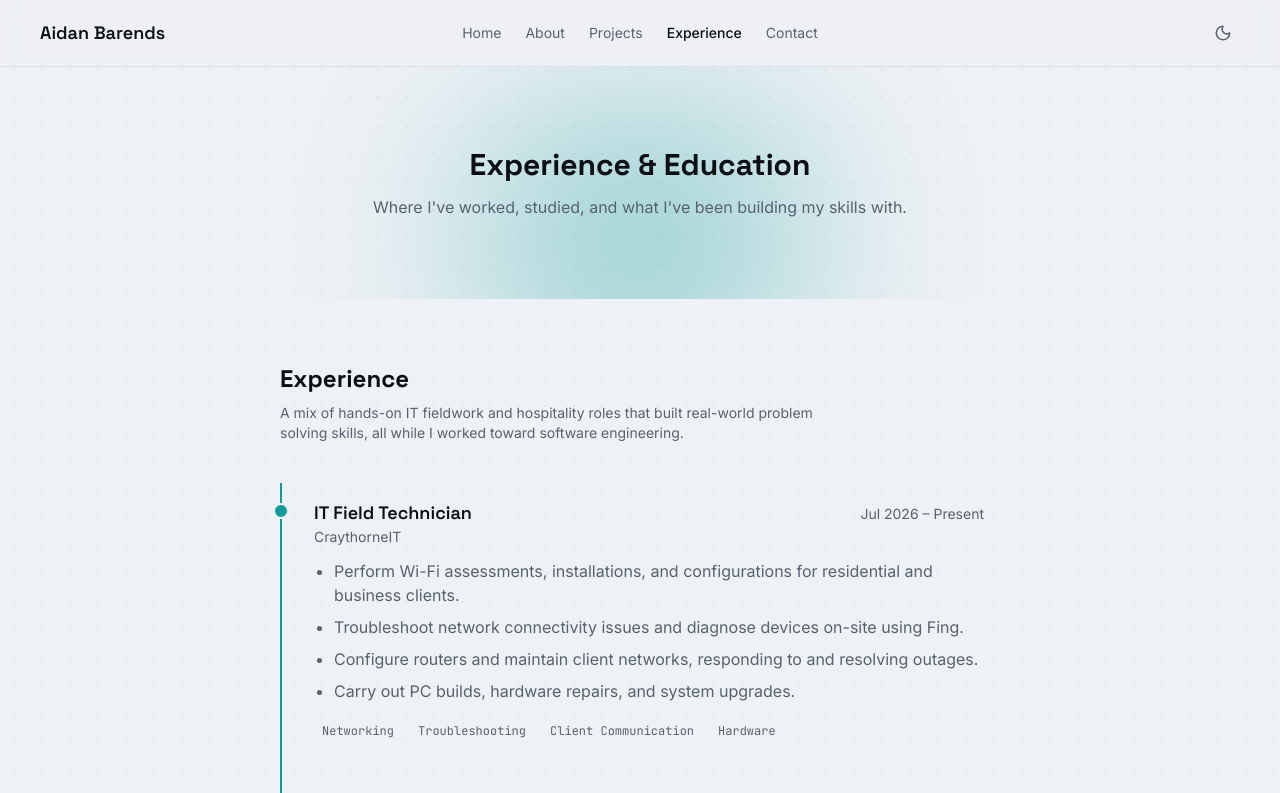
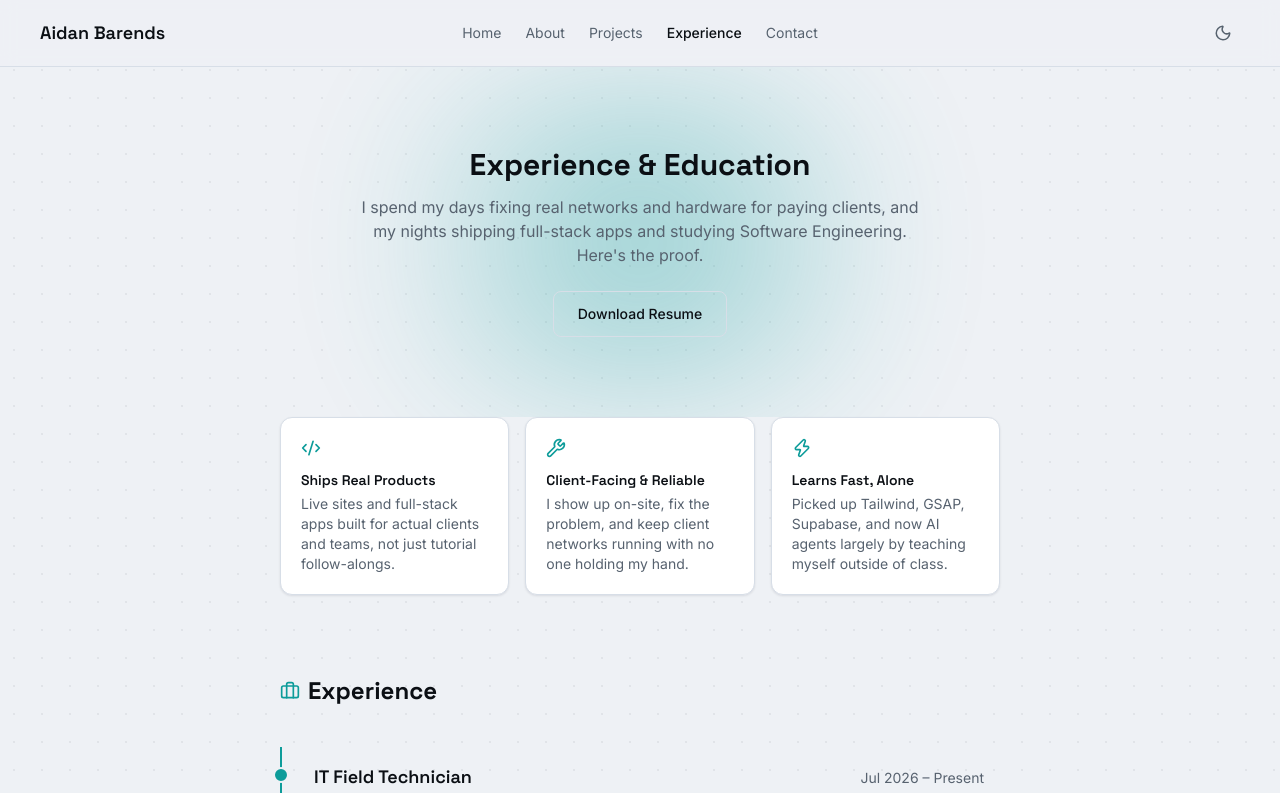
Before and after one commit to aidan-g-barends/Aidan-Barends-Portfolio, a Next.js app: page /experience in a window 1280 px wide. Shown: the top 793 px of the page. Built offline with nearby package versions, Linux system fonts and the light colour scheme.

Commit message:
update code

```diff
--- a/src/app/experience/page.tsx
+++ b/src/app/experience/page.tsx
@@ -1,10 +1,40 @@
 import type { Metadata } from "next";
+import Link from "next/link";
+import {
+  Briefcase,
+  GraduationCap,
+  Award,
+  Code2,
+  Wrench,
+  Zap,
+} from "lucide-react";
 
 export const metadata: Metadata = {
   title: "Experience & Education | Aidan Barends",
   description:
     "Aidan Barends' professional experience as an IT Field Technician at CraythorneIT, along with education at CPUT and relevant certifications.",
 };
+
+const highlights = [
+  {
+    icon: Code2,
+    title: "Ships Real Products",
+    description:
+      "Live sites and full-stack apps built for actual clients and teams, not just tutorial follow-alongs.",
+  },
+  {
+    icon: Wrench,
+    title: "Client-Facing & Reliable",
+    description:
+      "I show up on-site, fix the problem, and keep client networks running with no one holding my hand.",
+  },
+  {
+    icon: Zap,
+    title: "Learns Fast, Alone",
+    description:
+      "Picked up Tailwind, GSAP, Supabase, and now AI agents largely by teaching myself outside of class.",
+  },
+];
 
 export default function ExperiencePage() {
   return (
@@ -28,25 +58,65 @@ export default function ExperiencePage() {
             Experience & Education
           </h1>
 
-          <p className="mt-3 text-foreground-muted">
-            Where I&apos;ve worked, studied, and what I&apos;ve been
-            building my skills with.
+          <p className="mx-auto mt-3 max-w-xl text-foreground-muted">
+            I spend my days fixing real networks and hardware for
+            paying clients, and my nights shipping full-stack apps
+            and studying Software Engineering. Here&apos;s the proof.
           </p>
+
+          <Link
+            href="/resume.pdf"
+            target="_blank"
+            className="mt-6 inline-block rounded-lg border border-surface-border px-6 py-3 text-sm font-medium text-foreground transition-transform duration-300 hover:-translate-y-1 hover:border-accent"
+          >
+            Download Resume
+          </Link>
+        </div>
+      </section>
+
+      {/* HIGHLIGHTS */}
+      <section className="mx-auto max-w-3xl px-6 pb-4">
+        <div
+          data-gsap="stagger"
+          className="grid gap-4 sm:grid-cols-3"
+        >
+          {highlights.map((item) => {
+            const Icon = item.icon;
+
+            return (
+              <div
+                key={item.title}
+                className="rounded-xl border border-surface-border bg-surface p-5 transition-all duration-300 hover:-translate-y-1 hover:border-accent/40"
+                style={{
+                  boxShadow: "var(--card-shadow)",
+                }}
+              >
+                <Icon className="h-5 w-5 text-accent" />
+
+                <h3 className="mt-3 text-sm font-semibold">
+                  {item.title}
+                </h3>
+
+                <p className="mt-1 text-sm text-foreground-muted">
+                  {item.description}
+                </p>
+              </div>
+            );
+          })}
         </div>
       </section>
 
       {/* EXPERIENCE */}
       <section className="mx-auto max-w-3xl px-6 py-16">
-        <div data-gsap="reveal">
+        <div
+          data-gsap="reveal"
+          className="flex items-center gap-2"
+        >
+          <Briefcase className="h-5 w-5 text-accent" />
+
           <h2 className="text-2xl font-bold">
             Experience
           </h2>
-
-          <p className="mt-2 max-w-xl text-sm text-foreground-muted">
-            A mix of hands-on IT fieldwork and hospitality roles
-            that built real-world problem solving skills, all while
-            I worked toward software engineering.
-          </p>
         </div>
 
         <div className="relative mt-10 border-l-2 border-surface-border pl-8">
@@ -82,24 +152,27 @@ export default function ExperiencePage() {
 
                 <ul className="mt-3 list-disc space-y-2 pl-5 text-foreground-muted">
                   <li>
-                    Perform Wi-Fi assessments, installations, and
-                    configurations for residential and business
-                    clients.
+                    Run Wi-Fi assessments, installs, and
+                    configurations solo, for residential and
+                    business clients, no supervision needed once
+                    on-site.
                   </li>
 
                   <li>
-                    Troubleshoot network connectivity issues and
-                    diagnose devices on-site using Fing.
+                    Diagnose and resolve live network outages under
+                    time pressure, using Fing to pinpoint the failing
+                    device fast.
                   </li>
 
                   <li>
-                    Configure routers and maintain client networks,
-                    responding to and resolving outages.
+                    Configure and maintain routers across multiple
+                    client networks, keeping them online and fixing
+                    what breaks.
                   </li>
 
                   <li>
-                    Carry out PC builds, hardware repairs, and
-                    system upgrades.
+                    Handle full PC builds and hardware repairs
+                    end-to-end, from diagnosis to fix.
                   </li>
                 </ul>
 
@@ -178,7 +251,12 @@ export default function ExperiencePage() {
 
       {/* EDUCATION */}
       <section className="mx-auto max-w-3xl px-6 py-16">
-        <div data-gsap="reveal">
+        <div
+          data-gsap="reveal"
+          className="flex items-center gap-2"
+        >
+          <GraduationCap className="h-5 w-5 text-accent" />
+
           <h2 className="text-2xl font-bold">
             Education
           </h2>
@@ -245,7 +323,12 @@ export default function ExperiencePage() {
 
       {/* CERTIFICATIONS */}
       <section className="mx-auto max-w-3xl px-6 py-16">
-        <div data-gsap="reveal">
+        <div
+          data-gsap="reveal"
+          className="flex items-center gap-2"
+        >
+          <Award className="h-5 w-5 text-accent" />
+
           <h2 className="text-2xl font-bold">
             Certifications
           </h2>
--- a/src/app/page.tsx
+++ b/src/app/page.tsx
@@ -44,6 +44,20 @@ export default function Home() {
     (project) => project.featured
   );
 
+  const liveProjectCount = projects.filter(
+    (project) => project.status === "live"
+  ).length;
+
+  const technologyCount = new Set(
+    projects.flatMap((project) => project.tech)
+  ).size;
+
+  const stats = [
+    { value: `${projects.length}+`, label: "Projects Built" },
+    { value: `${liveProjectCount}`, label: "Live in Production" },
+    { value: `${technologyCount}+`, label: "Technologies Used" },
+  ];
+
   return (
     <>
       {/* HERO */}
@@ -73,9 +87,9 @@ export default function Home() {
 
           <div data-gsap="hero">
             <p className="mt-6 max-w-xl text-lg text-foreground-muted">
-              A Software Engineering student at CPUT who builds full
-              stack web applications, and is working toward becoming
-              an AI Engineer.
+              A Software Engineering student at CPUT who ships full
+              stack apps for real clients, fixes real networks by
+              day, and is working toward becoming an AI Engineer.
             </p>
           </div>
 
@@ -96,6 +110,29 @@ export default function Home() {
                 Download Resume
               </Link>
             </div>
+          </div>
+
+          <div
+            data-gsap="stagger"
+            className="mt-16 grid w-full grid-cols-3 gap-4 sm:max-w-lg"
+          >
+            {stats.map((stat) => (
+              <div
+                key={stat.label}
+                className="rounded-xl border border-surface-border bg-surface px-3 py-4 text-center"
+                style={{
+                  boxShadow: "var(--card-shadow)",
+                }}
+              >
+                <p className="text-2xl font-bold text-accent sm:text-3xl">
+                  {stat.value}
+                </p>
+
+                <p className="mt-1 text-xs text-foreground-muted sm:text-sm">
+                  {stat.label}
+                </p>
+              </div>
+            ))}
           </div>
         </div>
       </section>
```
